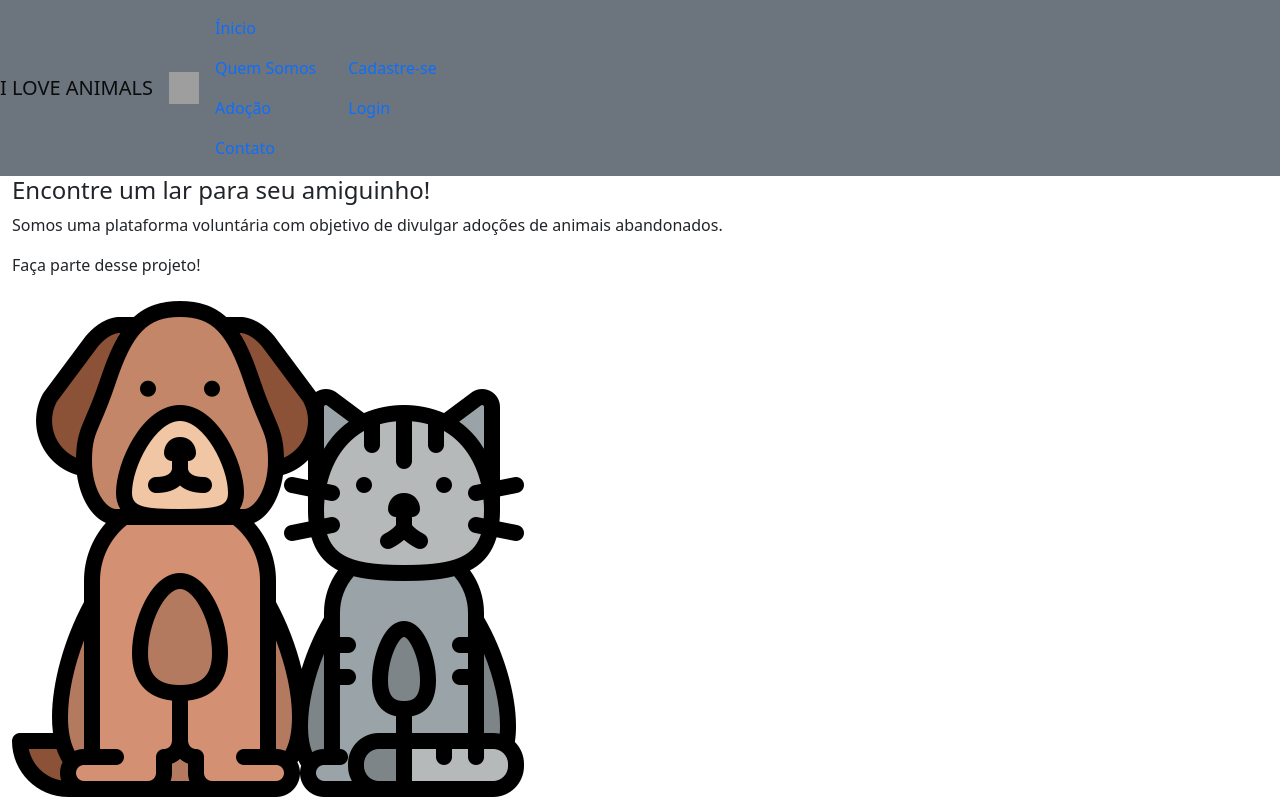
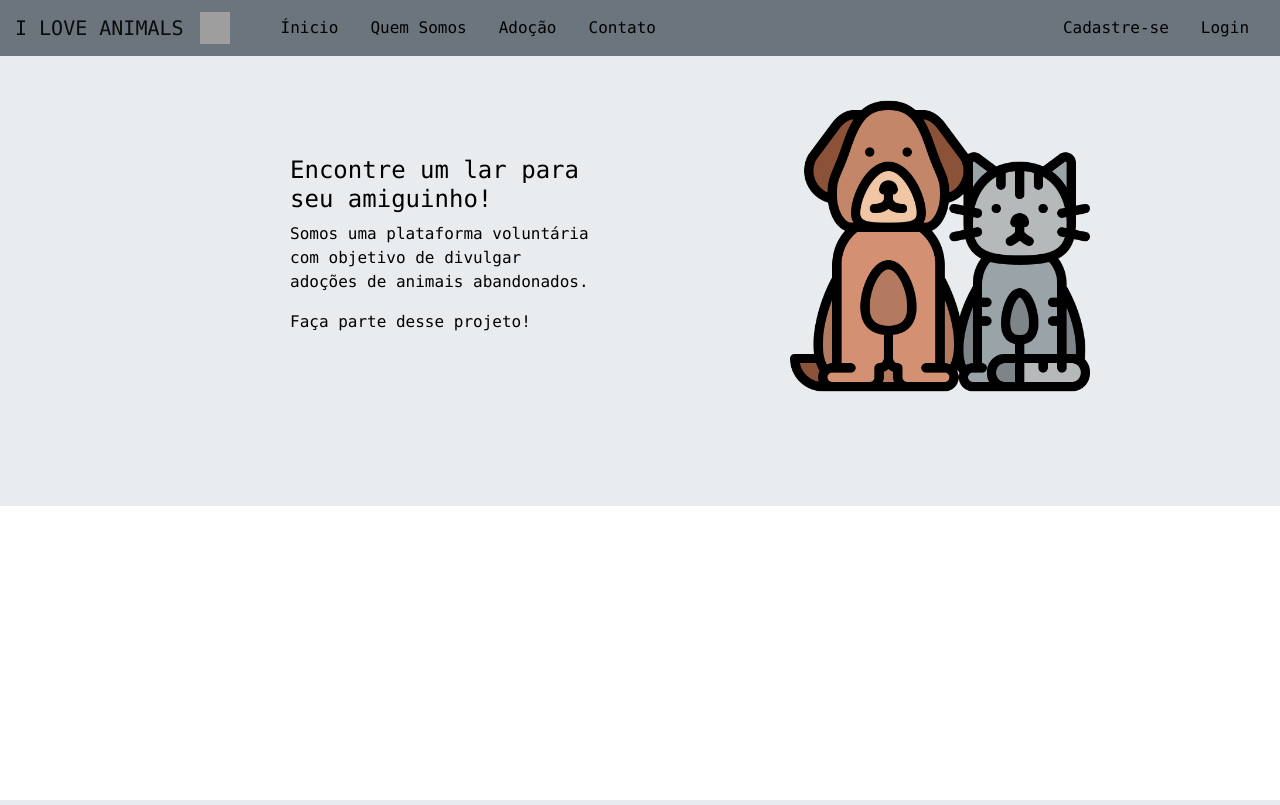
Before and after one commit to wagnergbriel/I-love-Animals-Project-Complete, a Django app: page / in a window 1280 px wide. Run offline with Django 3.2, Linux system fonts and the light colour scheme; some libraries are stand-ins or nearby versions; grey boxes are pictures that could not be loaded.

Commit message:
style: renomear o nome do arq css

```diff
--- a/animals_app/static/animals_app/css/sytle.css
+++ b/animals_app/static/animals_app/css/style.css
@@ -49,7 +49,7 @@ nav .login a:hover{
 }
 
 /*Container principal*/
-main div .container-principal{
+main .container-principal{
     background-color: var(--bs-gray-200);
     height: 450px;
     display: flex;
@@ -58,14 +58,14 @@ main div .container-principal{
     align-content: space-between;
 }
 
-main div .texto-principal{
+main .texto-principal{
     width: 500px;
     padding: 100px;
     color: black;
 }
-main div .imagem-principal .animal-estimacao{
+main .imagem-principal .animal-estimacao{
     width: 300px;
     height: 300px;
     margin-top: 40px;
-    margin-left: 270px;
+    margin-left: 100px;
 }
```
